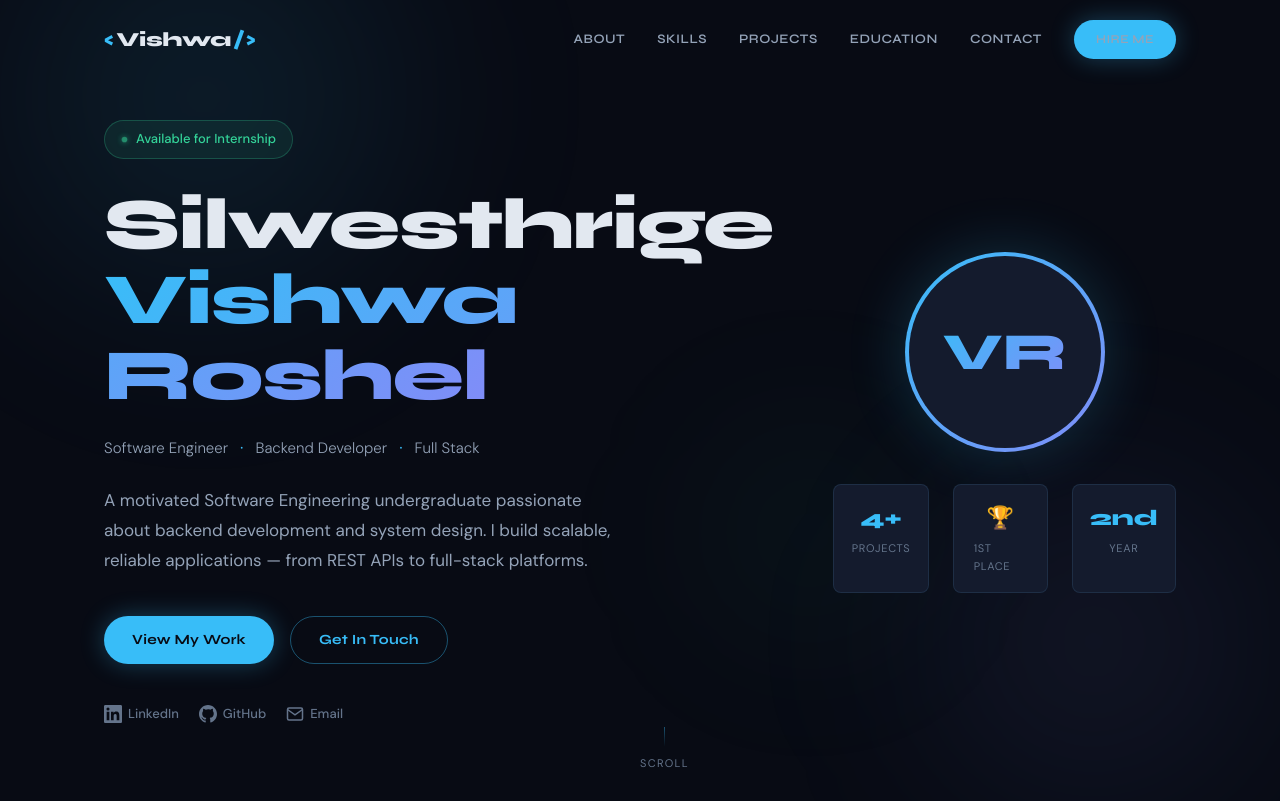
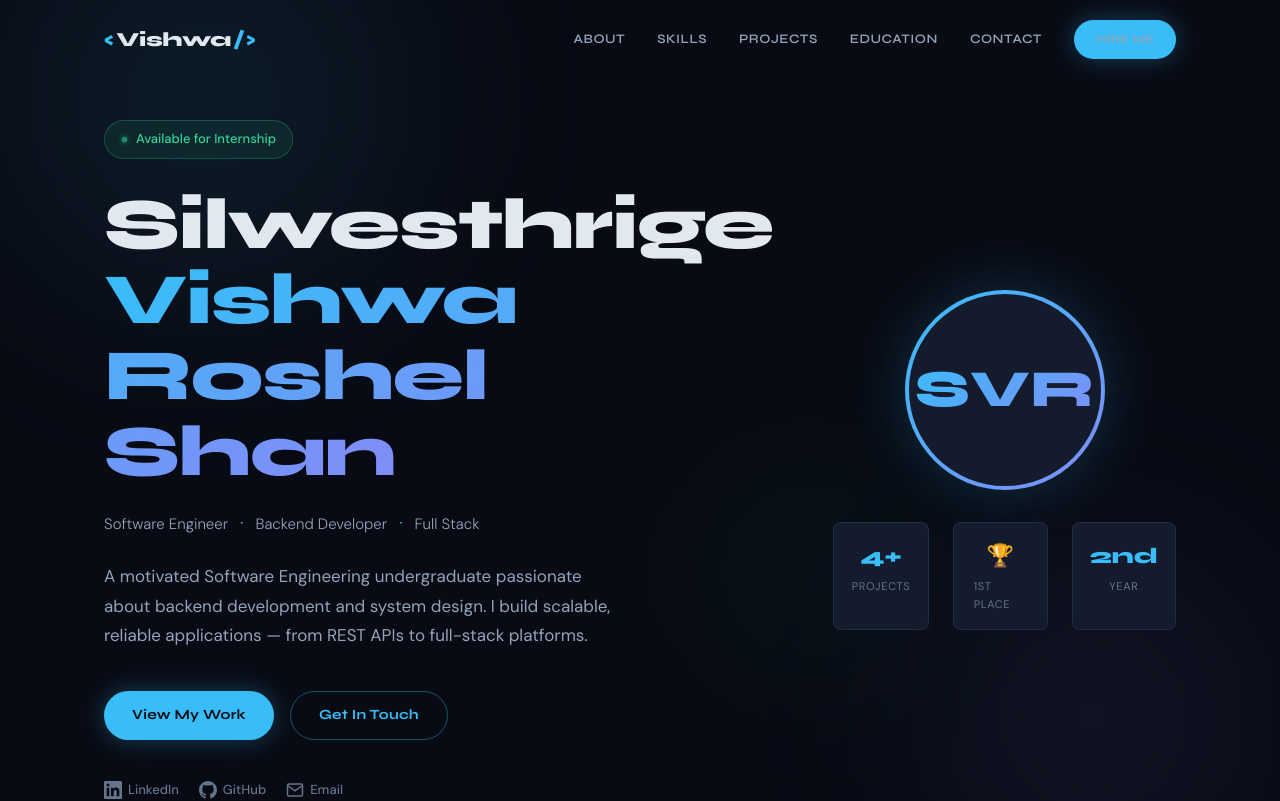
Before and after one commit to silwesthrige/portfolio-page, a React (Vite) app: page / in a window 1280 px wide. Shown: the top 801 px of the page. Built offline with nearby package versions, Linux system fonts and the light colour scheme.

Commit message:
change hero logo vr to svr

```diff
--- a/src/components/Hero.jsx
+++ b/src/components/Hero.jsx
@@ -17,7 +17,7 @@ export default function Hero() {
 
           <h1 className="hero-name">
             Silwesthrige<br />
-            <span className="name-accent">Vishwa Roshel</span>
+            <span className="name-accent">Vishwa Roshel Shan</span>
           </h1>
 
           <div className="hero-role">
@@ -58,7 +58,7 @@ export default function Hero() {
         <div className="hero-visual">
           <div className="avatar-ring">
             <div className="avatar-inner">
-              <span className="avatar-initials">VR</span>
+              <span className="avatar-initials">SVR</span>
             </div>
           </div>
           <div className="hero-stats">
```
